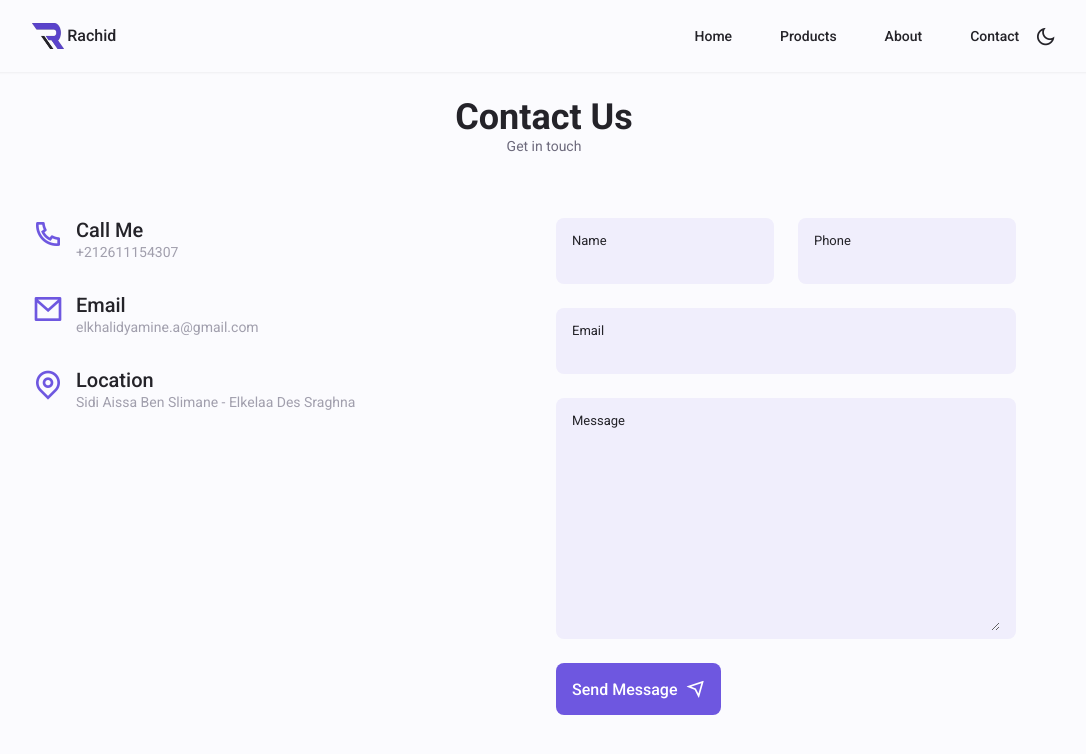
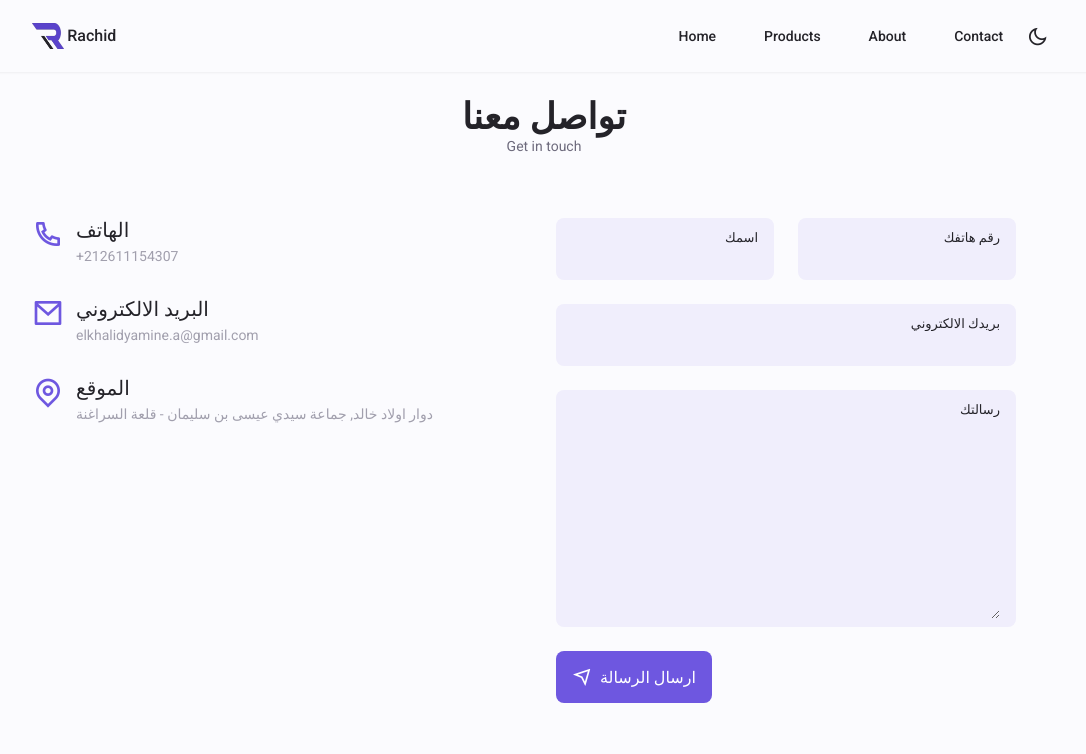
Before and after one commit to AmineElkhalidy/rachidchatoui, a React (Vite) app: page /contact in a window 1280 px wide. Shown: the top 754 px of the page, without its empty margins (96-1182 px from the left). Built offline with nearby package versions, Linux system fonts and the light colour scheme.

Commit message:
Adding some slight changes...

```diff
--- a/index.html
+++ b/index.html
@@ -1,5 +1,5 @@
 <!DOCTYPE html>
-<html lang="en">
+<html lang="ar" dir="ltr">
   <head>
     <meta charset="UTF-8" />
     <link rel="icon" type="image/svg+xml" href="/src/favicon.svg" />
--- a/src/components/Sections/AboutSection.jsx
+++ b/src/components/Sections/AboutSection.jsx
@@ -4,82 +4,61 @@ import PersonInfo from "../Reusable/PersonInfo";
 
 const PERSONS = [
   {
-    id: 'P1',
+    id: "P1",
     image: AboutImage,
-    name: 'Amine Elkhalidy',
-    description: 'Web developer with extensive knowledge and years of experience, working in web technologies and UI/UX design, delivering quality work.',
-    experienceYears: '08',
-    completedProjectsNumber: '20',
-    companiesNumber: '05',
-    linkToDocument: '',
+    name: "Amine Elkhalidy",
+    description:
+      "Web developer with extensive knowledge and years of experience, working in web technologies and UI/UX design, delivering quality work.",
+    experienceYears: "08",
+    completedProjectsNumber: "20",
+    companiesNumber: "05",
+    linkToDocument: "",
   },
   {
-    id: 'P2',
+    id: "P2",
     image: AboutImage,
-    name: 'Rachid Echatoui',
-    description: 'Web developer with extensive knowledge and years of experience, working in web technologies and UI/UX design, delivering quality work.',
-    experienceYears: '08',
-    completedProjectsNumber: '20',
-    companiesNumber: '05',
-    linkToDocument: ''
-  }
+    name: "Rachid Echatoui",
+    description:
+      "Web developer with extensive knowledge and years of experience, working in web technologies and UI/UX design, delivering quality work.",
+    experienceYears: "08",
+    completedProjectsNumber: "20",
+    companiesNumber: "05",
+    linkToDocument: "",
+  },
 ];
 
-const linkToPortfolio = 'https://amine-elkhalidy-portfolio.netlify.app/';
+const linkToPortfolio = "https://amineelkhalidy.netlify.app/";
 
 const AboutSection = () => {
   return (
     <section className="about section">
-      <h2 className="section__title">About Us</h2>
-      <span className="section__subtitle">Our introduction</span>
+      <h2 className="section__title">معلومات عنا</h2>
+      <span className="section__subtitle">About Us</span>
 
       <div className="about__container container grid">
-        {/* <img src={AboutImage} alt="About Image" className="about__img" />
-
-        <div className="about__data">
-          <p className="about__description">
-            Web developer with extensive knowledge and years of experience,
-            working in web technologies and UI/UX design, delivering quality
-            work.
-          </p>
-
-          <div className="about__info">
-            <div>
-              <span className="about__info-title">08+</span>
-              <span className="about__info-name">
-                Years <br />
-                experience
-              </span>
-            </div>
-
-            <div>
-              <span className="about__info-title">20+</span>
-              <span className="about__info-name">
-                Completed <br /> project
-              </span>
-            </div>
-
-            <div>
-              <span className="about__info-title">05+</span>
-              <span className="about__info-name">
-                Companies <br />
-                worked
-              </span>
-            </div>
-          </div>
-
-          <div className="about__buttons">
-            <a className="button button--flex" download="" href="#">
-              Download CV <i class="ri-download-line button__icon"></i>
-            </a>
-          </div>
-        </div> */}
         {PERSONS.map((person) => (
-          <PersonInfo key={person.id} image={person.image} name={person.name} description={person.description} experienceYears={person.experienceYears} completedProjectsNumber={person.completedProjectsNumber} companiesNumber={person.companiesNumber} linkToPortfolio={person.linkToPortfolio} />
+          <PersonInfo
+            key={person.id}
+            image={person.image}
+            name={person.name}
+            description={person.description}
+            experienceYears={person.experienceYears}
+            completedProjectsNumber={person.completedProjectsNumber}
+            companiesNumber={person.companiesNumber}
+            linkToPortfolio={person.linkToPortfolio}
+          />
         ))}
       </div>
 
-      <p className="about__footer-description">For more information about me, do not hesitate to visit my portfolio:<br /> <span className="about__portfolio-link"><a className="portfolio__link" target="_blank" href={linkToPortfolio}>{linkToPortfolio}</a></span></p>
+      <p className="about__footer-description">
+        (Portfolio) لمزيد من المعلومات عني, يمكنك زيارة موقعي التعريفي
+        <br />
+        <span className="about__portfolio-link">
+          <a className="portfolio__link" target="_blank" href={linkToPortfolio}>
+            {linkToPortfolio}
+          </a>
+        </span>
+      </p>
     </section>
   );
 };
--- a/src/components/Sections/ContactSection.jsx
+++ b/src/components/Sections/ContactSection.jsx
@@ -2,9 +2,10 @@ import React from "react";
 import { useForm, ValidationError } from "@formspree/react";
 const ContactSection = () => {
   const [state, handleSubmit] = useForm("mjvlwowe");
+
   return (
     <section className="contact section">
-      <h2 className="section__title">Contact Us</h2>
+      <h2 className="section__title">تواصل معنا</h2>
       <span className="section__subtitle">Get in touch</span>
 
       <div className="contact__container container grid">
@@ -13,7 +14,7 @@ const ContactSection = () => {
             <i className="ri-phone-line contact__icon"></i>
 
             <div>
-              <h3 className="contact__title">Call Me</h3>
+              <h3 className="contact__title">الهاتف</h3>
               <span className="contact__subtitle">+212611154307</span>
             </div>
           </div>
@@ -22,7 +23,7 @@ const ContactSection = () => {
             <i className="ri-mail-line contact__icon"></i>
 
             <div>
-              <h3 className="contact__title">Email</h3>
+              <h3 className="contact__title">البريد الالكتروني</h3>
               <span className="contact__subtitle">
                 elkhalidyamine.a@gmail.com
               </span>
@@ -33,9 +34,9 @@ const ContactSection = () => {
             <i className="ri-map-pin-line contact__icon"></i>
 
             <div>
-              <h3 className="contact__title">Location</h3>
+              <h3 className="contact__title">الموقع</h3>
               <span className="contact__subtitle">
-                Sidi Aissa Ben Slimane - Elkelaa Des Sraghna
+                دوار اولاد خالد, جماعة سيدي عيسى بن سليمان - قلعة السراغنة
               </span>
             </div>
           </div>
@@ -49,7 +50,7 @@ const ContactSection = () => {
           <div className="contact__inputs grid">
             <div className="contact__content">
               <label htmlFor="name" className="contact__label">
-                Name
+                اسمك
               </label>
               <input
                 id="name"
@@ -65,9 +66,9 @@ const ContactSection = () => {
               />
             </div>
 
-            <div className="contact__content">
+            <div lang="ar" className="contact__content">
               <label htmlFor="phoneNumber" className="contact__label">
-                Phone
+                رقم هاتفك
               </label>
               <input
                 id="phoneNumber"
@@ -86,14 +87,13 @@ const ContactSection = () => {
 
           <div className="contact__content">
             <label htmlFor="email" className="contact__label">
-              Email
+              بريدك الالكتروني
             </label>
             <input
               id="email"
               name="email"
               type="email"
               className="contact__input"
-              required
             />
             <ValidationError
               prefix="Email"
@@ -104,7 +104,7 @@ const ContactSection = () => {
 
           <div className="contact__content">
             <label htmlFor="message" className="contact__label">
-              Message
+              رسالتك
             </label>
             <textarea
               id="message"
@@ -124,22 +124,13 @@ const ContactSection = () => {
 
           <div>
             <a
-              href="#"
               className="button button--flex"
               type="submit"
               disabled={state.submitting}
             >
-              Send Message <i className="ri-send-plane-line button__icon"></i>
+              <i className="ri-send-plane-line button__icon"></i> ارسال الرسالة
             </a>
           </div>
-
-          {/* <button
-            className="button button--flex"
-            type="submit"
-            disabled={state.submitting}
-          >
-            Send Message <i className="ri-send-plane-line button__icon"></i>
-          </button> */}
         </form>
       </div>
     </section>
--- a/src/index.scss
+++ b/src/index.scss
@@ -105,6 +105,7 @@ body {
   color: var(--text-color);
   font-size: var(--normal-font-size);
   background-color: var(--body-color);
+  direction: ltr;
 }
 
 h1,
@@ -300,7 +301,7 @@ button {
 
 .button__icon {
   font-size: 1.25rem;
-  margin-left: var(--mb-0-5);
+  margin-right: var(--mb-0-5);
   transition: 0.3s;
 }
 
@@ -447,6 +448,7 @@ button {
 .contact__title {
   font-size: var(--h3-font-size);
   font-weight: var(--font-medium);
+  margin-bottom: var(--mb-0-25);
 }
 
 .contact__subtitle {
@@ -463,6 +465,8 @@ button {
 .contact__label {
   font-size: var(--smaller-font-size);
   color: var(--title-color);
+  text-align: right;
+  display: block;
 }
 
 .contact__input {
@@ -657,7 +661,7 @@ button {
   }
 
   .change-theme {
-    margin: 0;
+    margin: var(--mb-0-5);
   }
 
   .about__info-wrapper {
```
Also changed, not shown: src/components/Header/Header.scss (added).
